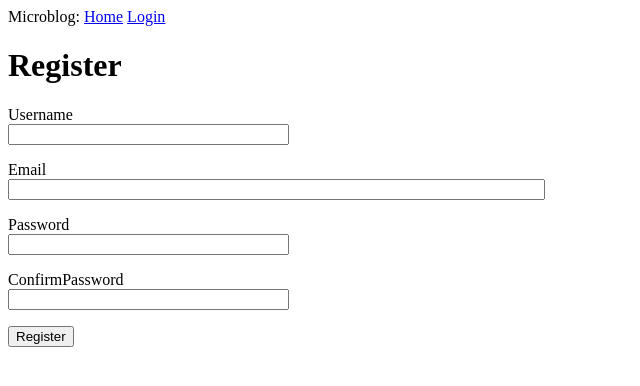
After one commit to vhariharasudhan/microblog, a Flask app: page /register in a window 1280 px wide. The commit adds this page. Shown: the top 386 px of the page, without its empty margins (0-640 px from the left). Run offline with Flask 2, Linux system fonts and the light colour scheme.

Commit message:
Added registration and login forms with proper validation.

```diff
--- a/app/__init__.py
+++ b/app/__init__.py
@@ -2,10 +2,13 @@ from flask import Flask
 from config import Config
 from flask_sqlalchemy import SQLAlchemy
 from flask_migrate import Migrate
+from flask_login import LoginManager
 
 app = Flask(__name__)
 app.config.from_object(Config)
 db = SQLAlchemy(app)
 migrate = Migrate(app, db)
+login = LoginManager(app)
+login.login_view = 'login'
 
 from app import routes, models
--- a/app/forms.py
+++ b/app/forms.py
@@ -1,9 +1,27 @@
 from flask_wtf import FlaskForm
 from wtforms import StringField, BooleanField, PasswordField, SubmitField
-from wtforms.validators import DataRequired
+from wtforms.validators import ValidationError, DataRequired, Email, EqualTo
+from app.models import User
 
 class LoginForm(FlaskForm):
     username = StringField('Username', validators=[DataRequired()])
     password = PasswordField('Password', validators=[DataRequired()])
     remember_me = BooleanField('Remember me')
     submit = SubmitField('Sign In')
+
+class RegistrationForm(FlaskForm):
+    username = StringField('Username', validators=[DataRequired()])
+    email = StringField('Email', validators=[DataRequired(), Email()])
+    password1 = PasswordField('Password', validators=[DataRequired()])
+    password2 = PasswordField('ConfirmPassword', validators=[DataRequired(), EqualTo('password1')])
+    submit = SubmitField('Register')
+
+    def validate_username(self, username):
+        user = User.query.filter_by(username=username.data).first()
+        if user is not None:
+            raise ValidationError('Please choose a different username')
+
+    def validate_email(self, email):
+        user = User.query.filter_by(email=email.data).first()
+        if user is not None:
+            raise ValidationError('Please choose a different email')
--- a/app/routes.py
+++ b/app/routes.py
@@ -1,10 +1,13 @@
-from flask import render_template, flash, redirect, url_for
-
-from app import app
-from app.forms import LoginForm
+from flask import render_template, flash, redirect, url_for, request
+from flask_login import current_user, login_user, logout_user, login_required
+from app import app, db
+from app.forms import LoginForm, RegistrationForm
+from app.models import User
+from werkzeug.urls import url_parse
 
 @app.route('/')
 @app.route('/index')
+@login_required
 def index():
     user = {'username': 'Hari'}
     posts = [
@@ -17,12 +20,40 @@ def index():
             'body': 'js is cooler',
         }
     ]
-    return render_template('index.html', title='Home', user=user, posts=posts)
+    return render_template('index.html', title='Home', posts=posts)
 
 @app.route('/login', methods=['GET', 'POST'])
 def login():
+    if current_user.is_authenticated:
+        return redirect(url_for('index'))
+
     form = LoginForm()
     if form.validate_on_submit():
-        flash('Login requested for {}, remember_me {}'.format(form.username.data, form.remember_me.data))
+        user = User.query.filter_by(username=form.username.data).first()
+        if user is None or not user.check_password(form.password.data):
+            flash('Incorrect username or password')
+            return redirect(url_for('login'))
+        login_user(user, remember=form.remember_me.data)
+        next = request.args.get('next')
+        if not next or url_parse(next).netloc != '':
+            return redirect(url_for('index'))
+        return redirect(next)
+    return render_template('login.html', title='Sign In', form=form)
+
+@app.route('/logout')
+def logout():
+    logout_user()
+    return redirect(url_for('index'))
+
+@app.route('/register', methods=['GET', 'POST'])
+def register():
+    if current_user.is_authenticated:
         return redirect(url_for('index'))
-    return render_template('login.html', title='Sign In', form=form)
+    form = RegistrationForm()
+    if form.validate_on_submit():
+        u = User(username=form.username.data, email=form.email.data)
+        u.set_password(form.password1.data)
+        db.session.add(u)
+        db.session.commit()
+        return redirect(url_for('login'))
+    return render_template('register.html', title='Register', form=form)
--- a/app/templates/base.html
+++ b/app/templates/base.html
@@ -12,7 +12,11 @@
         <div>
             Microblog:
             <a href={{url_for('index')}}>Home</a>
-            <a href={{url_for('login')}}>Login</a>
+            {% if current_user.is_anonymous %}
+                <a href={{url_for('login')}}>Login</a>
+            {% else %}
+                <a href={{url_for('logout')}}>Logout</a>
+            {% endif %}
         </div>
         {% with messages=get_flashed_messages() %}
             {% if messages %}
--- a/app/templates/index.html
+++ b/app/templates/index.html
@@ -1,5 +1,6 @@
 {% extends "base.html" %}
 {% block content %}
+    <h1>Hi, {{current_user.username}}! </h1>
     {% for post in posts %}
         <div>
             <p>
--- a/app/templates/login.html
+++ b/app/templates/login.html
@@ -24,5 +24,8 @@
         <p>
             {{form.submit()}}
         </p>
+        <p>
+            New User? <a href={{ url_for('register') }}>Click here to register!</a>
+        </p>
     </form>
 {% endblock %}
--- /dev/null
+++ b/app/templates/register.html
@@ -0,0 +1,38 @@
+{% extends 'base.html' %}
+{% block content %}
+    <h1>Register</h1>
+    <form action="" method="POST">
+        {{ form.hidden_tag() }}
+        <p>
+            {{form.username.label}}<br>
+            {{form.username(size=32)}}<br>
+            {% for error in form.username.errors %}
+                <span style="color: red;">[{{error}}]</span>
+            {% endfor %}
+        </p>
+        <p>
+            {{form.email.label}}<br>
+            {{form.email(size=64)}}<br>
+            {% for error in form.email.errors %}
+                <span style="color: red;">[{{error}}]</span>
+            {% endfor %}
+        </p>
+        <p>
+            {{form.password1.label}}<br>
+            {{form.password1(size=32)}}<br>
+            {% for error in form.password1.errors %}
+                <span style="color: red;">[{{error}}]</span>
+            {% endfor %}
+        </p>
+        <p>
+            {{form.password2.label}}<br>
+            {{form.password2(size=32)}}<br>
+            {% for error in form.password2.errors %}
+                <span style="color: red;">[{{error}}]</span>
+            {% endfor %}
+        </p>
+        <p>
+            {{form.submit()}}
+        </p>
+    </form>
+{% endblock %}
```
Also changed, not shown: app/models.py (+14 -1 lines).
